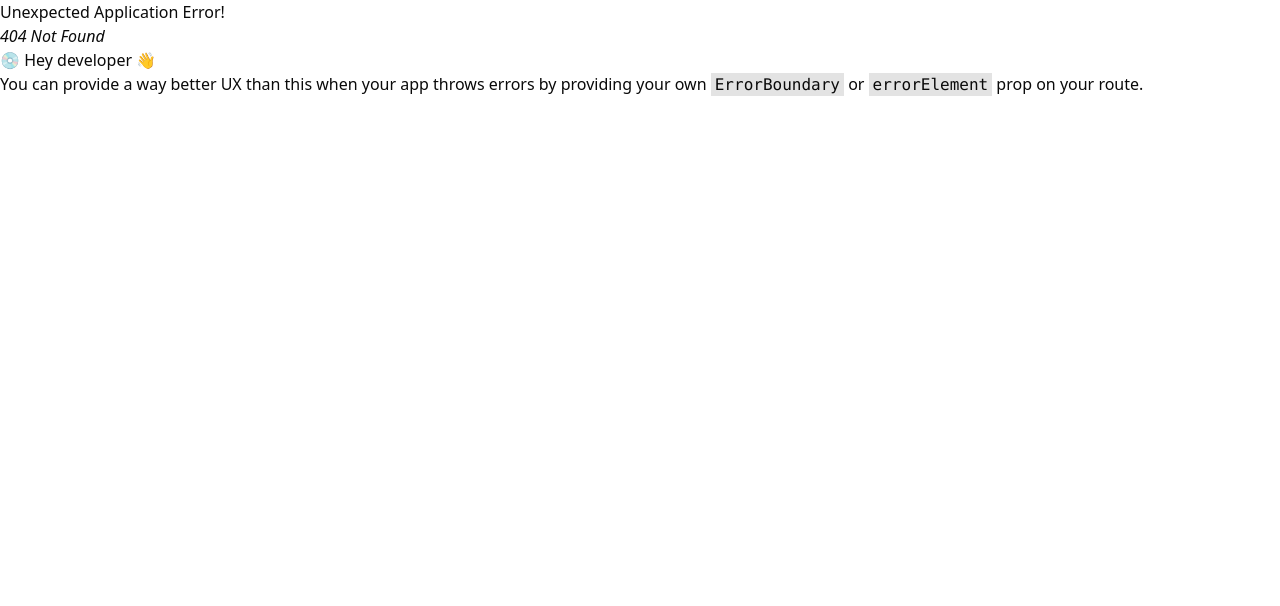
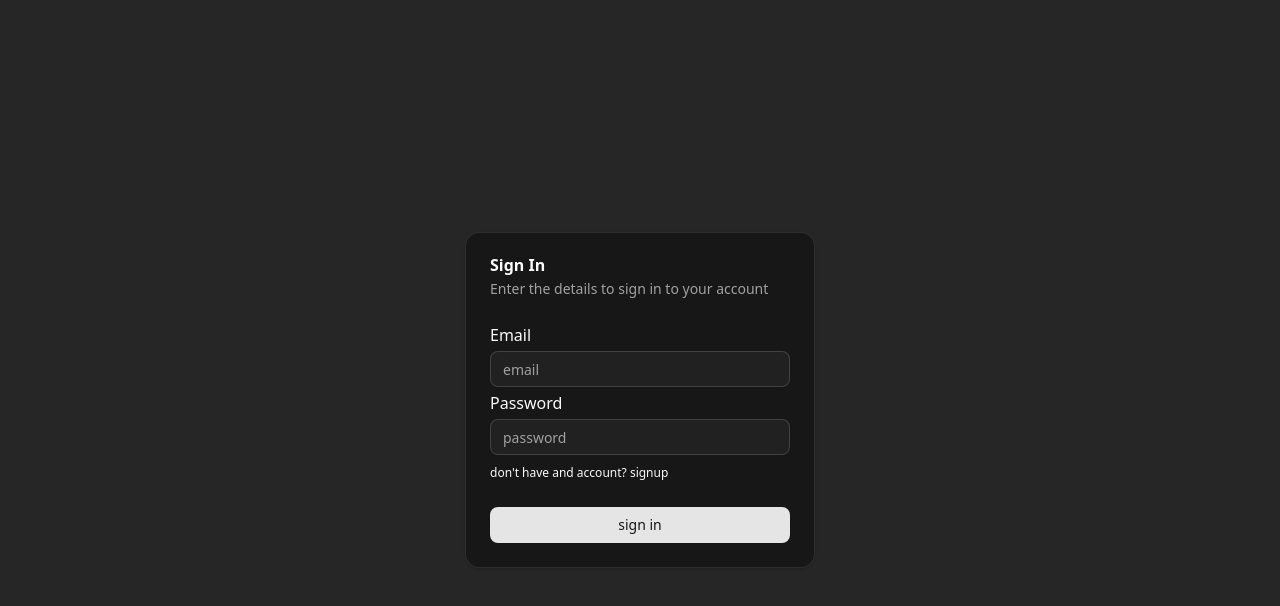
Before and after one commit to vicky2805vky/habit-tracker, a React (Vite) app in the folder client/: page /auth/sign-in in a window 1280 px wide. Before the commit this address had no page. Shown: the top 606 px of the page. Built offline with nearby package versions, Linux system fonts and the light colour scheme.

Commit message:
feat(client): create auth pages

```diff
--- /dev/null
+++ b/client/src/components/ui/card.tsx
@@ -0,0 +1,92 @@
+import * as React from "react"
+
+import { cn } from "@/lib/utils"
+
+function Card({ className, ...props }: React.ComponentProps<"div">) {
+  return (
+    <div
+      data-slot="card"
+      className={cn(
+        "bg-card text-card-foreground flex flex-col gap-6 rounded-xl border py-6 shadow-sm",
+        className
+      )}
+      {...props}
+    />
+  )
+}
+
+function CardHeader({ className, ...props }: React.ComponentProps<"div">) {
+  return (
+    <div
+      data-slot="card-header"
+      className={cn(
+        "@container/card-header grid auto-rows-min grid-rows-[auto_auto] items-start gap-1.5 px-6 has-data-[slot=card-action]:grid-cols-[1fr_auto] [.border-b]:pb-6",
+        className
+      )}
+      {...props}
+    />
+  )
+}
+
+function CardTitle({ className, ...props }: React.ComponentProps<"div">) {
+  return (
+    <div
+      data-slot="card-title"
+      className={cn("leading-none font-semibold", className)}
+      {...props}
+    />
+  )
+}
+
+function CardDescription({ className, ...props }: React.ComponentProps<"div">) {
+  return (
+    <div
+      data-slot="card-description"
+      className={cn("text-muted-foreground text-sm", className)}
+      {...props}
+    />
+  )
+}
+
+function CardAction({ className, ...props }: React.ComponentProps<"div">) {
+  return (
+    <div
+      data-slot="card-action"
+      className={cn(
+        "col-start-2 row-span-2 row-start-1 self-start justify-self-end",
+        className
+      )}
+      {...props}
+    />
+  )
+}
+
+function CardContent({ className, ...props }: React.ComponentProps<"div">) {
+  return (
+    <div
+      data-slot="card-content"
+      className={cn("px-6", className)}
+      {...props}
+    />
+  )
+}
+
+function CardFooter({ className, ...props }: React.ComponentProps<"div">) {
+  return (
+    <div
+      data-slot="card-footer"
+      className={cn("flex items-center px-6 [.border-t]:pt-6", className)}
+      {...props}
+    />
+  )
+}
+
+export {
+  Card,
+  CardHeader,
+  CardFooter,
+  CardTitle,
+  CardAction,
+  CardDescription,
+  CardContent,
+}
--- /dev/null
+++ b/client/src/components/ui/input.tsx
@@ -0,0 +1,21 @@
+import * as React from "react"
+
+import { cn } from "@/lib/utils"
+
+function Input({ className, type, ...props }: React.ComponentProps<"input">) {
+  return (
+    <input
+      type={type}
+      data-slot="input"
+      className={cn(
+        "file:text-foreground placeholder:text-muted-foreground selection:bg-primary selection:text-primary-foreground dark:bg-input/30 border-input flex h-9 w-full min-w-0 rounded-md border bg-transparent px-3 py-1 text-base shadow-xs transition-[color,box-shadow] outline-none file:inline-flex file:h-7 file:border-0 file:bg-transparent file:text-sm file:font-medium disabled:pointer-events-none disabled:cursor-not-allowed disabled:opacity-50 md:text-sm",
+        "focus-visible:border-ring focus-visible:ring-ring/50 focus-visible:ring-[3px]",
+        "aria-invalid:ring-destructive/20 dark:aria-invalid:ring-destructive/40 aria-invalid:border-destructive",
+        className
+      )}
+      {...props}
+    />
+  )
+}
+
+export { Input }
--- /dev/null
+++ b/client/src/components/uiLayout/CardLayout.tsx
@@ -0,0 +1,39 @@
+import {
+  Card,
+  CardContent,
+  CardDescription,
+  CardFooter,
+  CardHeader,
+  CardTitle,
+} from "@/components/ui/card";
+
+type CardLayoutProps = {
+  title: string;
+  description?: string;
+  Content: React.FC;
+  Footer: React.FC;
+};
+
+const CardLayout = ({
+  title,
+  description,
+  Content,
+  Footer,
+}: CardLayoutProps) => {
+  return (
+    <Card>
+      <CardHeader>
+        <CardTitle>{title}</CardTitle>
+        <CardDescription>{description}</CardDescription>
+      </CardHeader>
+      <CardContent>
+        <Content />
+      </CardContent>
+      <CardFooter>
+        <Footer />
+      </CardFooter>
+    </Card>
+  );
+};
+
+export default CardLayout;
--- /dev/null
+++ b/client/src/components/uiLayout/FormControl.tsx
@@ -0,0 +1,22 @@
+import type { HTMLInputTypeAttribute } from "react";
+import { Input } from "../ui/input";
+
+type FormControlProps = {
+  name: string;
+  type?: HTMLInputTypeAttribute;
+  error?: string;
+};
+
+const FormControl = ({ name, type = "text", error = "" }: FormControlProps) => {
+  return (
+    <div className="flex flex-col gap-1">
+      <label htmlFor={name} className="capitalize">
+        {name}
+      </label>
+      <Input placeholder={name} id={name} type={type} />
+      <p className="text-red-600">{error}</p>
+    </div>
+  );
+};
+
+export default FormControl;
--- /dev/null
+++ b/client/src/modules/auth/AuthLayout.tsx
@@ -0,0 +1,37 @@
+import CardLayout from "@/components/uiLayout/CardLayout";
+import { Outlet, useLocation } from "react-router";
+import FormFooter from "./components/FormFooter";
+
+const authFormContents = {
+  signUp: {
+    title: "Sign Up",
+    description: "Enter the details to create an account",
+  },
+  signIn: {
+    title: "Sign In",
+    description: "Enter the details to sign in to your account",
+  },
+};
+
+const AuthLayout = () => {
+  const { pathname } = useLocation();
+  const key: keyof typeof authFormContents =
+    pathname.split("/").at(-1) === "sign-up" ? "signUp" : "signIn";
+
+  console.log(pathname);
+
+  if (pathname === "/auth/") return null;
+  return (
+    <div className="flex h-full items-center justify-center">
+      <div className="w-[300px] md:w-[350px]">
+        <CardLayout
+          {...authFormContents[key]}
+          Content={Outlet}
+          Footer={FormFooter}
+        />
+      </div>
+    </div>
+  );
+};
+
+export default AuthLayout;
--- /dev/null
+++ b/client/src/modules/auth/components/FormFooter.tsx
@@ -0,0 +1,14 @@
+import { Button } from "@/components/ui/button";
+import { useLocation } from "react-router";
+
+const FormFooter = () => {
+  const { pathname } = useLocation();
+  const buttonText =
+    pathname.split("/").at(-1) === "sign-up" ? "create account" : "sign in";
+  return (
+    <div className="w-full">
+      <Button className="w-full">{buttonText}</Button>
+    </div>
+  );
+};
+export default FormFooter;
--- /dev/null
+++ b/client/src/modules/auth/components/SignInForm.tsx
@@ -0,0 +1,17 @@
+import FormControl from "@/components/uiLayout/FormControl";
+import { Link } from "react-router";
+
+const SignInForm = () => {
+  return (
+    <div>
+      <FormControl name="email" type="email" />
+      <FormControl name="password" type="password" />
+      <span className="text-xs">
+        don't have and account?
+        <Link to="/auth/sign-up"> signup</Link>
+      </span>
+    </div>
+  );
+};
+
+export default SignInForm;
--- /dev/null
+++ b/client/src/modules/auth/components/SignUpForm.tsx
@@ -0,0 +1,17 @@
+import FormControl from "@/components/uiLayout/FormControl";
+import { Link } from "react-router";
+
+const SignUpForm = () => {
+  return (
+    <form className="space-y-3">
+      <FormControl name="username" />
+      <FormControl name="email" type="email" />
+      <FormControl name="password" type="password" />
+      <span className="text-xs">
+        already have and account?
+        <Link to="/auth/sign-in"> signin</Link>
+      </span>
+    </form>
+  );
+};
+export default SignUpForm;
```
Also changed, not shown: client/src/router.ts (+13 -1 lines).
